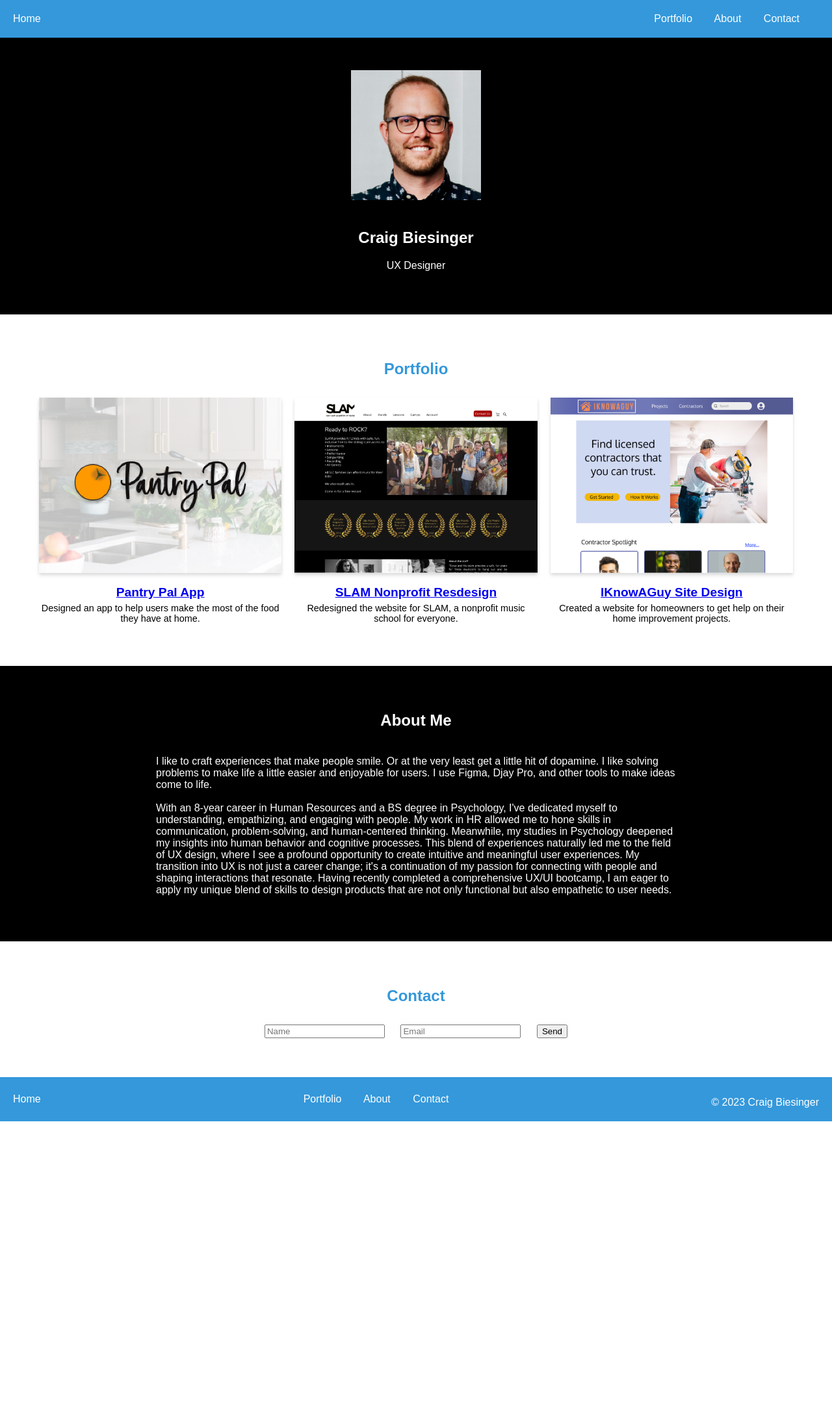
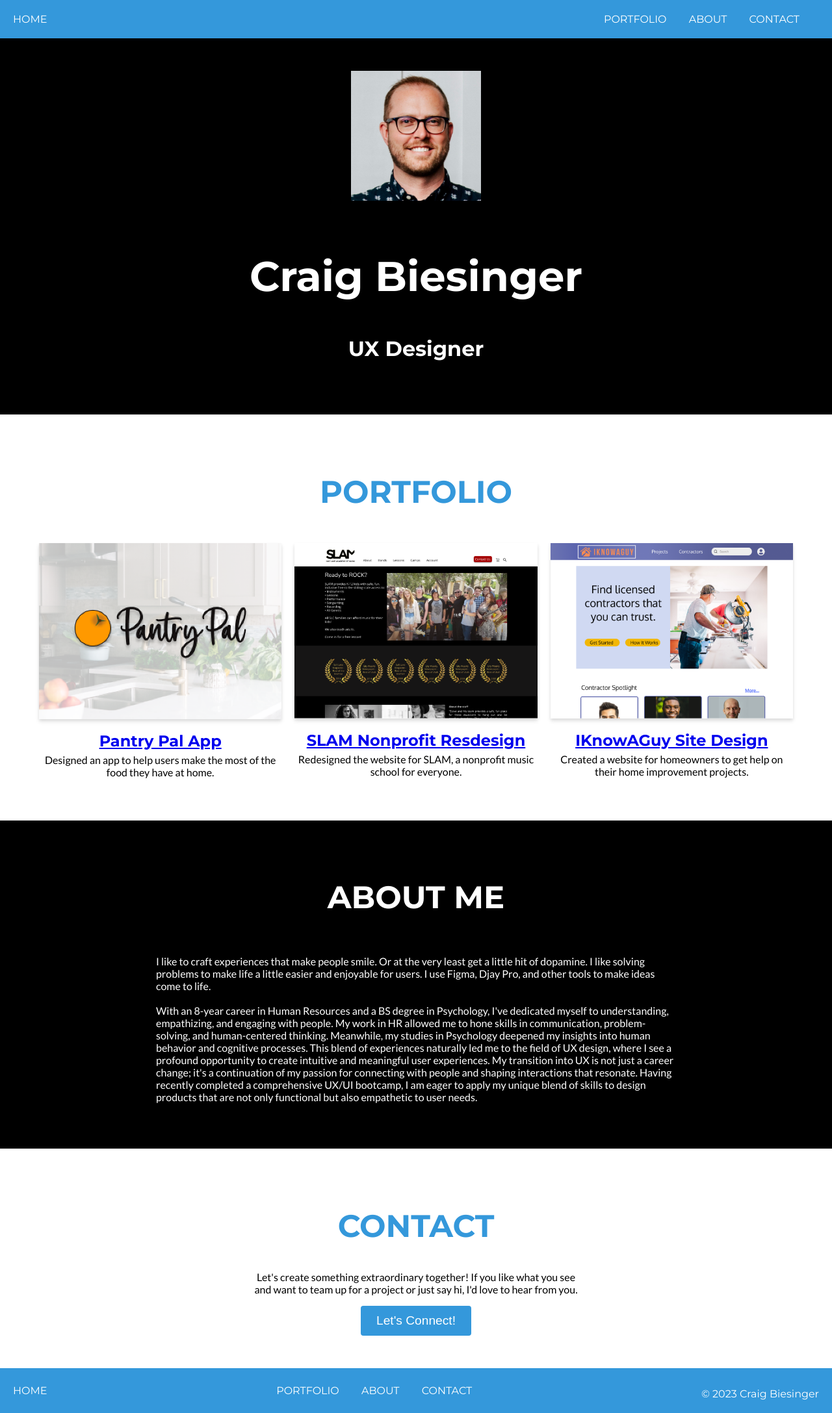
Before and after one commit to craiglab/UX_UI_HW_19, a plain HTML site: page index.html in a window 1280 px wide. Shown: the whole page at 65% size. Before the commit the page ends 1726 px from the top, so only its background shows below. Drawn offline with Linux system fonts and the light colour scheme.

Commit message:
Updated Contact form, Fonts, and Drop Shadows

```diff
--- a/index.html
+++ b/index.html
@@ -4,18 +4,21 @@
   <meta charset="UTF-8">
   <title>Craig Biesinger - UX Designer</title>
   <link rel="stylesheet" href="styles.css">
+  <link href="https://fonts.googleapis.com/css2?family=Montserrat:wght@400;700&display=swap" rel="stylesheet">
+  <link href="https://fonts.googleapis.com/css2?family=Lato:wght@400;700&display=swap" rel="stylesheet">
+
 </head>
 <body>
 
   <!-- Navigation Bar -->
   <nav id="navbar">
     <div id="nav-left">
-      <span class="nav-item">Home</span>
+      <span class="nav-item">HOME</span>
     </div>
     <div id="nav-right">
-      <span class="nav-item">Portfolio</span>
-      <span class="nav-item">About</span>
-      <span class="nav-item">Contact</span>
+      <span class="nav-item">PORTFOLIO</span>
+      <span class="nav-item">ABOUT</span>
+      <span class="nav-item">CONTACT</span>
     </div>
   </nav>
 
@@ -23,13 +26,13 @@
   <section id="hero">
     <img src="Assets/img-0878jpeg@2x.png" alt="Portrait of Craig Biesinger">
     <h1>Craig Biesinger</h1>
-    <p>UX Designer</p>
+    <h3>UX Designer</h3>
   </section>
 
   <!-- Portfolio Section -->
   <!-- My UX Portfolio section coded using CSS flex -->
   <section id="portfolio">
-    <h2>Portfolio</h2>
+    <h2>PORTFOLIO</h2>
     <div class="flexContainer">
         <div class="portfolio-item">
           <img src="Assets/splash20screenpng@2x.png" alt="Pantry Pal">
@@ -58,7 +61,7 @@
   <!-- About Me Section -->
   <!-- I didn't add any flex since it's just text -->
   <section id="about">
-    <h2>About Me</h2>
+    <h2>ABOUT ME</h2>
     <p>I like to craft experiences that make people smile. Or at the very least get a little
         hit of dopamine. I like solving problems to make life a little easier and enjoyable for
         users. I use Figma, Djay Pro, and other tools to make ideas come to life.
@@ -80,10 +83,14 @@
 
   <!-- Contact Section -->
   <section id="contact">
-    <h2>Contact</h2>
-    <form id="contact-form">
+    <h2>CONTACT</h2>
+    <p>Let's create something extraordinary together! If you like what you see and want to team up for a project or just say hi, I'd love to hear from you.</p>
+    <button id="cta-button">Let's Connect!</button>
+    <form id="contact-form" class="hidden">
       <input type="text" placeholder="Name">
       <input type="email" placeholder="Email">
+      <br>
+      <textarea placeholder="Message"></textarea>
       <input type="submit" value="Send">
     </form>
   </section>
@@ -91,12 +98,12 @@
   <!-- Footer -->
   <footer id="footer">
     <div id="footer-left">
-      <span class="footer-item">Home</span>
+      <span class="footer-item">HOME</span>
     </div>
     <div id="footer-right">
-      <span class="footer-item">Portfolio</span>
-      <span class="footer-item">About</span>
-      <span class="footer-item">Contact</span>
+      <span class="footer-item">PORTFOLIO</span>
+      <span class="footer-item">ABOUT</span>
+      <span class="footer-item">CONTACT</span>
     </div>
     <div id="copyright">
       <span>© 2023 Craig Biesinger</span>
--- a/js/index.js
+++ b/js/index.js
@@ -12,3 +12,11 @@ window.addEventListener('scroll', function() {
     navbar.classList.remove('fixed-nav');
   }
 });
+document.addEventListener('DOMContentLoaded', function() {
+    const ctaButton = document.getElementById('cta-button');
+    const contactForm = document.getElementById('contact-form');
+
+    ctaButton.addEventListener('click', function() {
+      contactForm.classList.toggle('hidden');
+    });
+  });
--- a/styles.css
+++ b/styles.css
@@ -2,7 +2,22 @@
 body {
     margin: 0;
     padding: 0;
-    font-family: Arial, sans-serif;
+    font-family: 'Montserrat', sans-serif;
+  }
+  h1 {
+    font-size: 4em;
+  }
+
+  h2 {
+    font-size: 3em;
+  }
+
+  h3 {
+    font-size: 2em;
+  }
+
+  p {
+    font-family: 'Lato', sans-serif;
   }
 
   /* Navigation Bar */
@@ -75,12 +90,12 @@ body {
 
   .portfolio-item h3 {
     margin: 5px 0;
-    font-size: 1.2rem;
+    font-size: 1.5em;
   }
 
   .portfolio-item p {
     margin: 5px 0;
-    font-size: 0.9rem;
+    font-size: 1em;
   }
 
   /* About Me Section */
@@ -106,6 +121,8 @@ body {
     background-color: white;
     text-align: center;
     padding: 50px;
+    max-width: 500px;
+    margin: auto;
   }
 
   #contact h2 {
@@ -115,6 +132,34 @@ body {
   #contact-form input {
     margin: 10px;
   }
+
+  #cta-button {
+    background-color: #3498DB;
+    color: white;
+    padding: 12px 24px;
+    border: none;
+    border-radius: 4px;
+    font-size: 1.2rem;
+    cursor: pointer;
+    transition: background-color 0.3s ease;
+  }
+
+  #cta-button:hover {
+    background-color: #2980B9;
+  }
+
+  .hidden {
+    display: none;
+  }
+
+  #contact-form textarea {
+    width: 50%;
+    min-height: 100px;
+    margin: 10px 0;
+    padding: 10px;
+    box-sizing: border-box;
+  }
+
 
   /* Footer */
   #footer {
```
Also changed, not shown: 1 other file.
